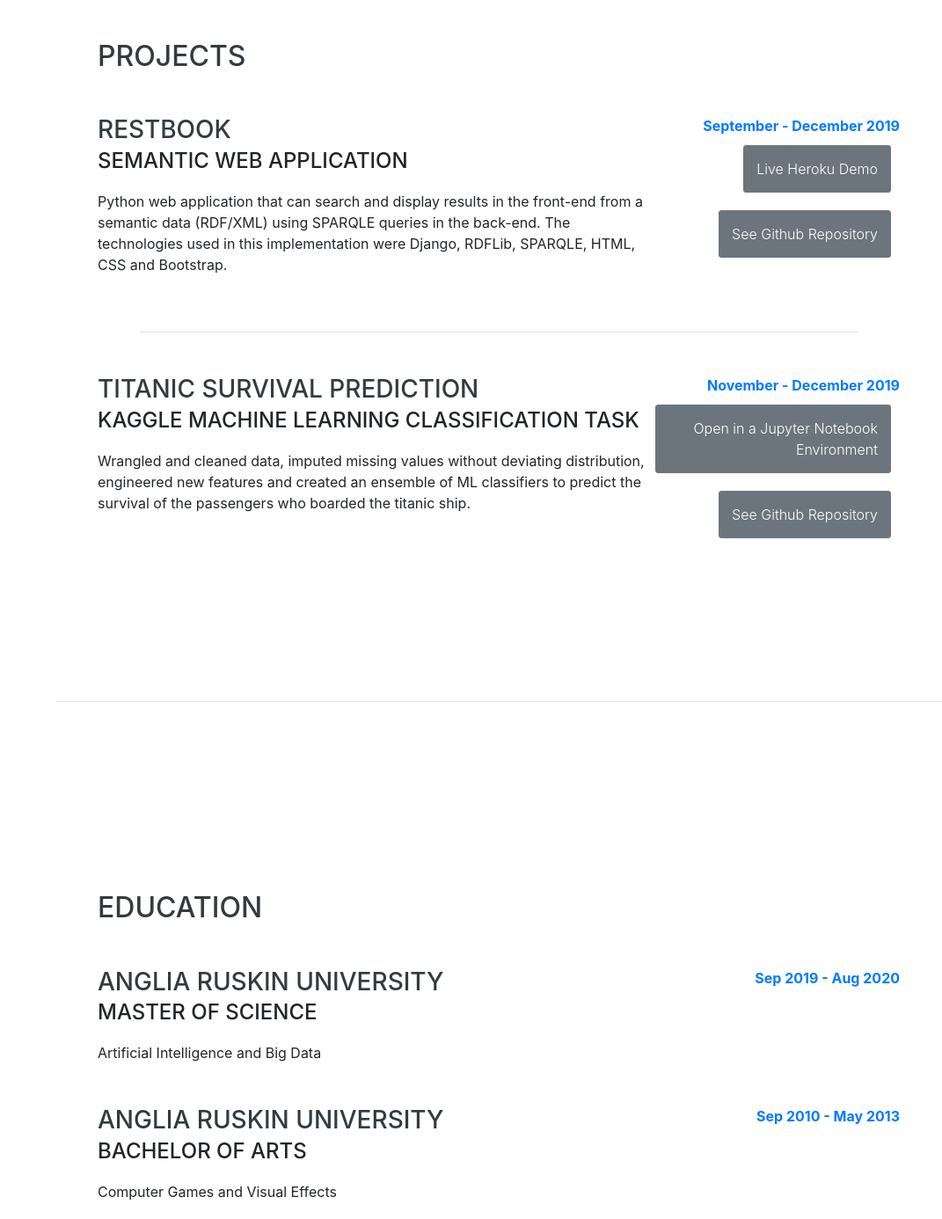
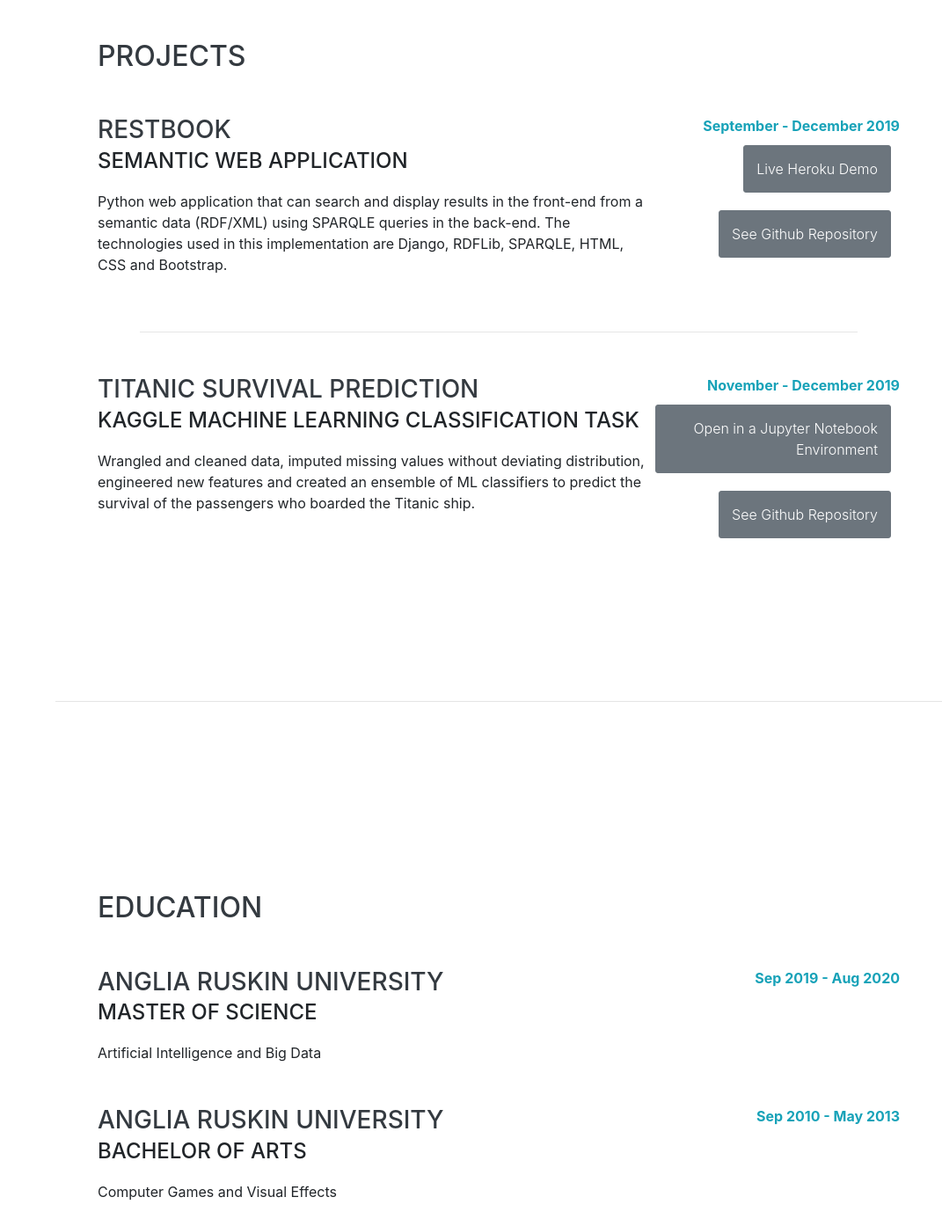
Before and after one commit to kaflesaurav/kaflesaurav.github.io, a website with bundled scripts: page index.html in a window 1280 px wide. Shown: the part 804-2190 px from the top of the page at 88% size, without its empty margins (209-1280 px from the left). Built offline with nearby package versions, Linux system fonts and the light colour scheme; a web font is replaced by a local one.

Commit message:
Minor visual and spelling corrections.

```diff
--- a/index.html
+++ b/index.html
@@ -89,10 +89,10 @@
           <div class="resume-content">
             <h3 class="mb-0">restBook</h3>
             <div class="subheading mb-3">Semantic Web Application</div>
-            <p>Python web application that can search and display results in the front-end from a semantic data (RDF/XML) using SPARQLE queries in the back-end. The technologies used in this implementation were Django, RDFLib, SPARQLE, HTML, CSS and Bootstrap. </p>
+            <p>Python web application that can search and display results in the front-end from a semantic data (RDF/XML) using SPARQLE queries in the back-end. The technologies used in this implementation are Django, RDFLib, SPARQLE, HTML, CSS and Bootstrap. </p>
           </div>
           <div class="resume-date text-md-right">
-            <span class="text-primary"><strong>September - December 2019</strong><br></span>
+            <span class="text-info"><strong>September - December 2019</strong><br></span>
             <div class="share">
               <a href="https://restbook-aru.herokuapp.com/">Live Heroku Demo<br></a>
               <a href="https://github.com/kaflesaurav/restbook">See Github Repository</a>
@@ -106,10 +106,10 @@
           <div class="resume-content">
             <h3 class="mb-0">Titanic Survival Prediction</h3>
             <div class="subheading mb-3">Kaggle Machine Learning Classification Task</div>
-            <p>Wrangled and cleaned data, imputed missing values without deviating distribution, engineered new features and created an ensemble of ML classifiers to predict the survival of the passengers who boarded the titanic ship.</p>
+            <p>Wrangled and cleaned data, imputed missing values without deviating distribution, engineered new features and created an ensemble of ML classifiers to predict the survival of the passengers who boarded the Titanic ship.</p>
           </div>
           <div class="resume-date text-md-right">
-            <span class="text-primary"><strong>November - December 2019</strong></span>
+            <span class="text-info"><strong>November - December 2019</strong></span>
             <div class="share">
               <a href="https://mybinder.org/v2/gh/kaflesaurav/titanic-survival-prediction/master">Open in a Jupyter Notebook Environment</a>
               <a href="https://github.com/kaflesaurav/titanic-survival-prediction">See Github Repository</a>
@@ -156,7 +156,7 @@
             <div>Artificial Intelligence and Big Data</div>
           </div>
           <div class="resume-date text-md-right">
-            <span class="text-primary"><strong>Sep 2019 - Aug 2020</strong></span>
+            <span class="text-info"><strong>Sep 2019 - Aug 2020</strong></span>
           </div>
         </div>
 
@@ -167,7 +167,7 @@
             <p>Computer Games and Visual Effects</p>
           </div>
           <div class="resume-date text-md-right">
-            <span class="text-primary"><strong>Sep 2010 - May 2013</strong></span>
+            <span class="text-info"><strong>Sep 2010 - May 2013</strong></span>
           </div>
         </div>
 
```
